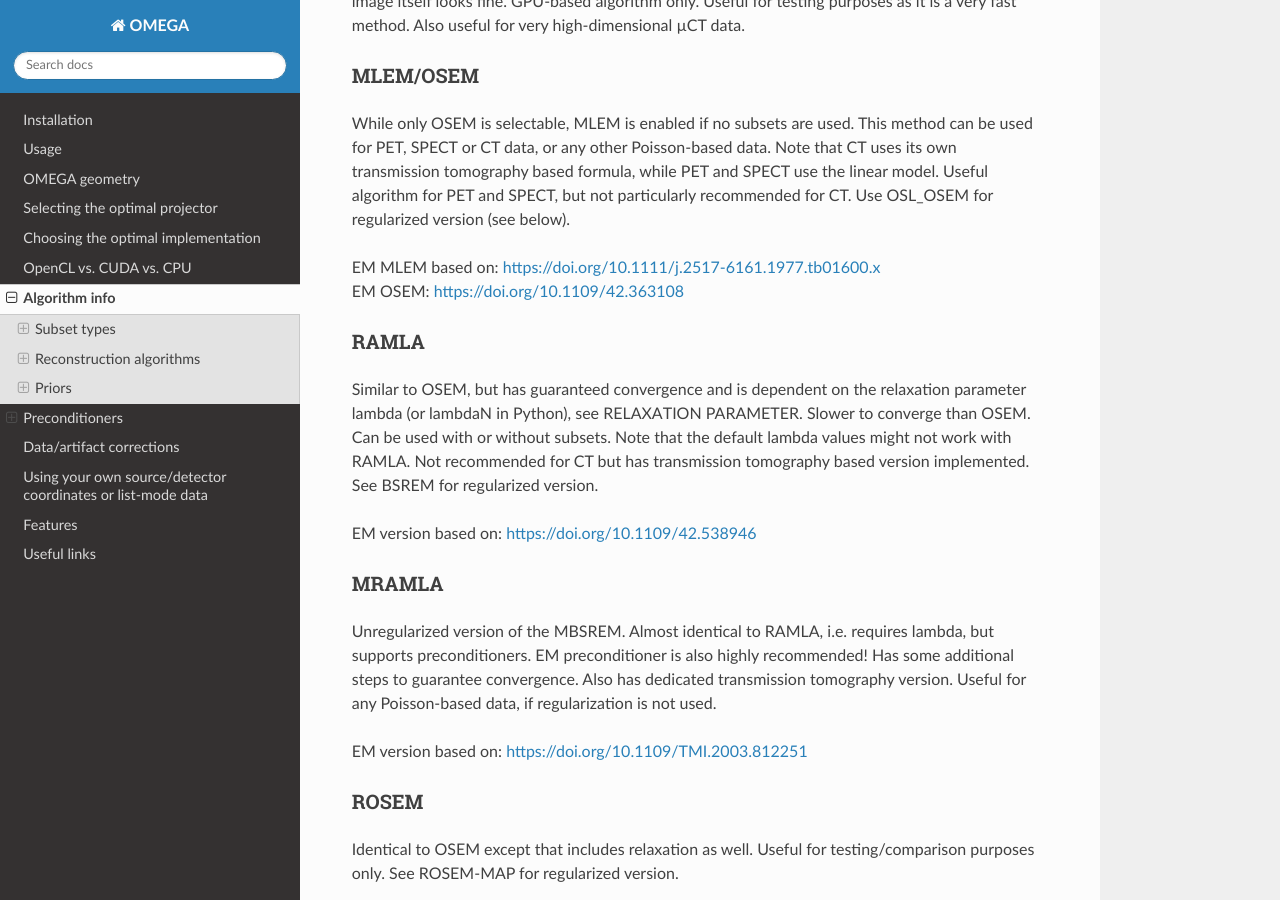
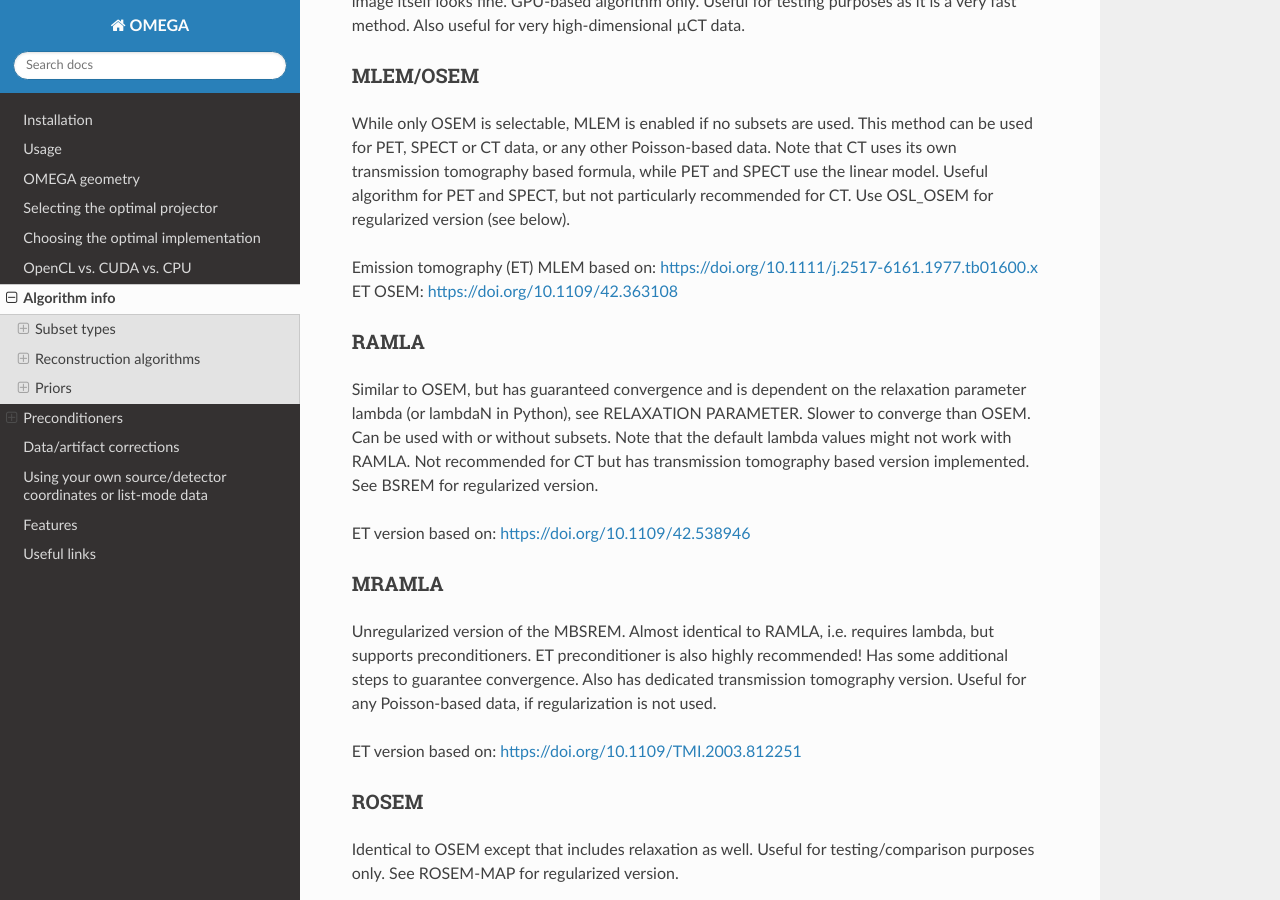
Before and after one commit to villekf/OMEGA-doc, a Sphinx documentation site: the page built from docs/source/algorithms.rst, in a window 1280 px wide and 900 px high, scrolled down 5024 px. Built offline with Sphinx 7.4.7 and the Read the Docs theme 3.1.0, drawn with Linux system fonts in a browser that asks for light colours; some of the changed text lies outside the part shown.

Commit message:
Replace EM with emission tomography

```diff
--- a/docs/source/algorithms.rst
+++ b/docs/source/algorithms.rst
@@ -122,8 +122,8 @@ MLEM/OSEM
 While only OSEM is selectable, MLEM is enabled if no subsets are used. This method can be used for PET, SPECT or CT data, or any other Poisson-based data. Note that CT uses its own transmission tomography based formula, while
 PET and SPECT use the linear model. Useful algorithm for PET and SPECT, but not particularly recommended for CT. Use OSL_OSEM for regularized version (see below).
 
-| EM MLEM based on:  https://doi.org/10.1111/j.2517-6161.1977.tb01600.x
-| EM OSEM: https://doi.org/10.1109/42.363108
+| Emission tomography (ET) MLEM based on:  https://doi.org/10.1111/j.2517-6161.1977.tb01600.x
+| ET OSEM: https://doi.org/10.1109/42.363108
 
 RAMLA
 ^^^^^
@@ -131,15 +131,15 @@ RAMLA
 Similar to OSEM, but has guaranteed convergence and is dependent on the relaxation parameter lambda (or lambdaN in Python), see RELAXATION PARAMETER. Slower to converge than OSEM. Can be used with or without subsets.
 Note that the default lambda values might not work with RAMLA. Not recommended for CT but has transmission tomography based version implemented. See BSREM for regularized version.
 
-EM version based on: https://doi.org/10.1109/42.538946
+ET version based on: https://doi.org/10.1109/42.538946
 
 MRAMLA
 ^^^^^^
 
-Unregularized version of the MBSREM. Almost identical to RAMLA, i.e. requires lambda, but supports preconditioners. EM preconditioner is also highly recommended! Has some additional steps to guarantee convergence.
+Unregularized version of the MBSREM. Almost identical to RAMLA, i.e. requires lambda, but supports preconditioners. ET preconditioner is also highly recommended! Has some additional steps to guarantee convergence.
 Also has dedicated transmission tomography version. Useful for any Poisson-based data, if regularization is not used.
 
-EM version based on: https://doi.org/10.1109/TMI.2003.812251
+ET version based on: https://doi.org/10.1109/TMI.2003.812251
 
 ROSEM
 ^^^^^
@@ -229,10 +229,10 @@ OSL based on: https://doi.org/10.1109/42.52985
 MBSREM
 ^^^^^^
 
-Regularized version of MRAMLA. Requires relaxation parameter lambda, and supports preconditioners. EM preconditioner is also highly recommended! Has some additional steps to guarantee convergence.
+Regularized version of MRAMLA. Requires relaxation parameter lambda, and supports preconditioners. ET preconditioner is also highly recommended! Has some additional steps to guarantee convergence.
 Also has dedicated transmission tomography version. Useful for any Poisson-based data, if regularization is used.
 
-EM version based on: https://doi.org/10.1109/TMI.2003.812251
+ET version based on: https://doi.org/10.1109/TMI.2003.812251
 
 BSREM
 ^^^^^
@@ -240,7 +240,7 @@ BSREM
 Regularized version of RAMLA. However, unlike MBSREM, BSREM handles the regularization differently. While MBSREM computes the regularization after every subset, BSREM does it only after one full iteration (epoch). This can
 sometimes be useful as less regularization steps might be used. Requires relaxation parameter lambda. Also has dedicated transmission tomography version.
 
-EM version based on: https://doi.org/10.1109/42.921477
+ET version based on: https://doi.org/10.1109/42.921477
 
 ROSEM-MAP
 ^^^^^^^^^
@@ -268,7 +268,7 @@ Note that for PET and SPECT data the relaxation parameter can safely begin at 1,
 until it is of the right magnitude. Too high values will cause quick divergence while too low values will cause slow convergence. For CT, the default value of 1 is divided by 10000 (when you use default values). This should work for
 most CT applications, but it might not be optimal. To fix this, a proper normalization would be required for the backprojection (suggestions are welcome!).
 
-EM version based on: https://doi.org/10.1109/TMI.2019.2898271
+ET version based on: https://doi.org/10.1109/TMI.2019.2898271
 
 PDHG
 ^^^^
```
